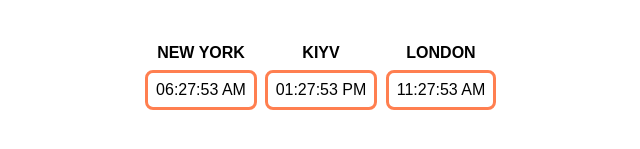
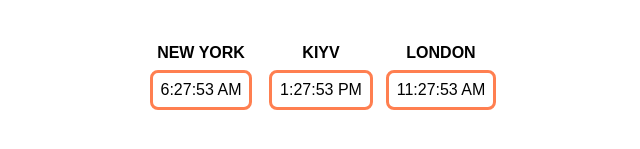
Before and after one commit to truescoutjohn/react, a React app in the folder lesson4/world-time/: page / in a window 1280 px wide. Shown: the part 331-480 px from the top of the page, without its empty margins (319-959 px from the left). Built offline with nearby package versions, Linux system fonts and the light colour scheme.

Commit message:
fix: change format of time

```diff
--- a/lesson4/world-time/src/Clock.jsx
+++ b/lesson4/world-time/src/Clock.jsx
@@ -28,7 +28,7 @@ class Clock extends Component {
     return new Date(currentTime.setHours(currentTime.getHours() + this.props.offset + utcOffset));
   }
   getTime(date) {
-    return moment(date).format('hh:mm:ss A');
+    return moment(date).format('h:mm:ss A');
   }
   render() {
     return (
```
